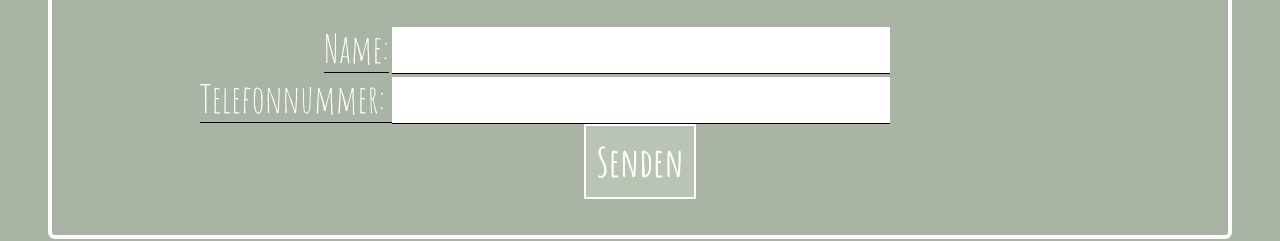
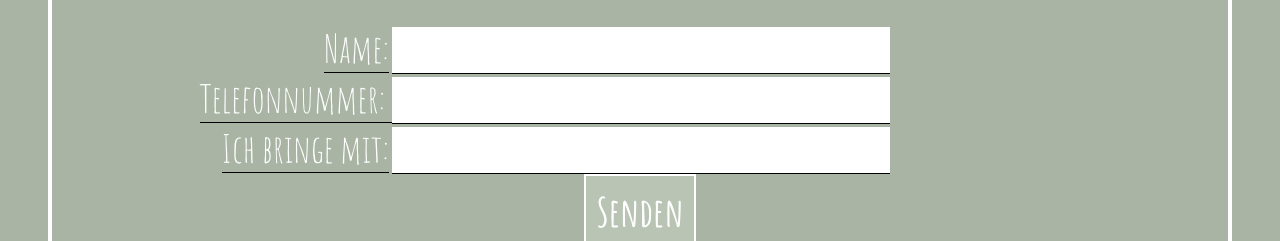
Before and after one commit to Simon-Lilli/Simon-Lilli.github.io, a plain HTML site: page hochzeit.html in a window 1280 px wide. Shown: the part 5060-5301 px from the top of the page. Drawn offline with Linux system fonts and the light colour scheme; a web font is replaced by a local one.

Commit message:
Update hochzeit.html

```diff
--- a/hochzeit.html
+++ b/hochzeit.html
@@ -97,10 +97,12 @@
       </p>
       <form action="https://formsubmit.co/anna_baier@gmx.net" method="POST" >
         <div class="forms">
-          <label for="name" class ="label">Name:</label >
-          <input type="text" class="inputs" id="name" name="name"> <br>
+          <label for="namekirche" class ="label">Name:</label >
+          <input type="text" class="inputs" id="namekirche" name="namekirche"> <br>
           <label for="number" class ="label">Telefonnummer: </label>
           <input type="tel" class="inputs" id="number" name="number"> <br>
+          <label for="essenbeitrag" class="label">Ich bringe mit:</label>
+          <input type="text" class="inputs" id="essenbeitrag" name="beitrag"> <br>
         </div>
           <input type="submit"  value="Senden" class="label" id="submit">
 
```
